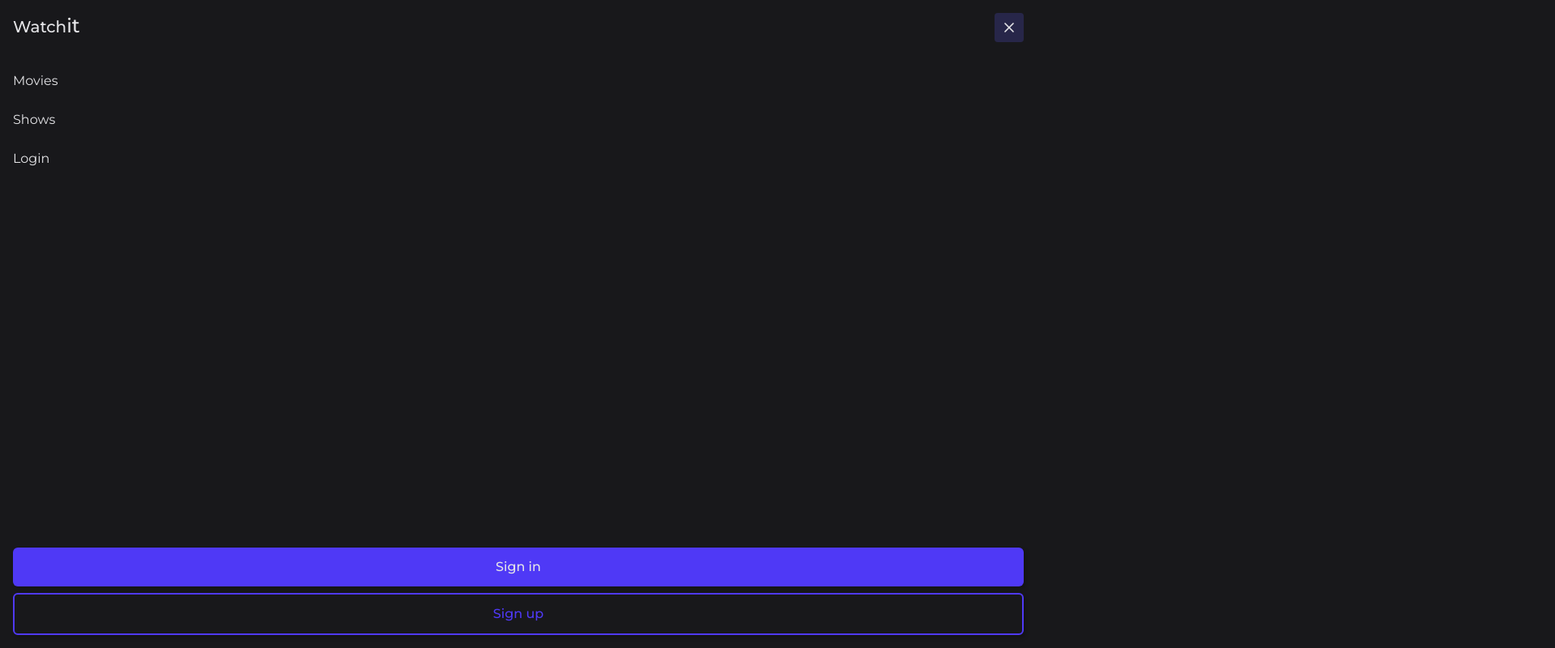
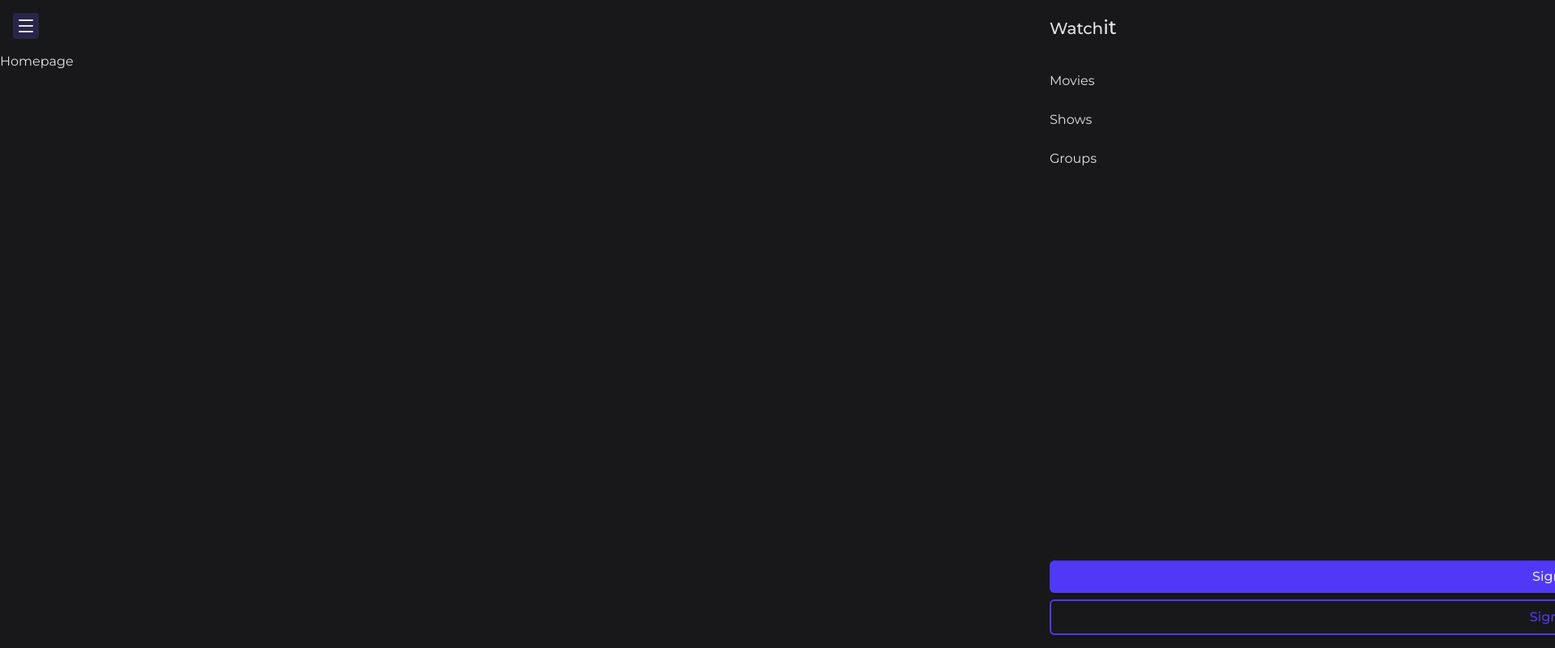
Before and after one commit to Jensaboi/watchit, a React (Vite) app in the folder frontend/: page / in a window 1280 px wide. Shown: the top 800 px of the page at 81% size, 1920 px wide, since content can reach past the window. Built offline with nearby package versions, Linux system fonts and the light colour scheme.

Commit message:
Wip mediapage to display movies or tvshows with filter options.

```diff
--- a/frontend/src/App.tsx
+++ b/frontend/src/App.tsx
@@ -1,9 +1,12 @@
 import { Outlet } from "react-router";
+import AuthProvider from "./context/AuthContext";
 
 function App() {
   return (
     <>
-      <Outlet />
+      <AuthProvider>
+        <Outlet />
+      </AuthProvider>
     </>
   );
 }
--- /dev/null
+++ b/frontend/src/components/NotFound.tsx
@@ -0,0 +1,17 @@
+import { useNavigate } from "react-router";
+import Button from "./ui/Button";
+
+export default function NotFound() {
+  const navigate = useNavigate();
+  return (
+    <>
+      <div className="w-full h-full text-center">
+        <h1 className="text-2xl my-6">404 NOT FOUND</h1>
+        <p>The page you are looking doesnt exist</p>
+        <Button className="my-4" variant="primary" onClick={() => navigate(-1)}>
+          Go back
+        </Button>
+      </div>
+    </>
+  );
+}
--- a/frontend/src/components/ui/Button.tsx
+++ b/frontend/src/components/ui/Button.tsx
@@ -1,5 +1,24 @@
-export default function Button({ children, ...rest }) {
+export default function Button({
+  children,
+  variant,
+  className,
+  ...rest
+}: {
+  children: any;
+  className?: string;
+  onClick?: () => void;
+  variant: string;
+}) {
   if (!children) return null;
 
-  return <button {...rest}>{children}</button>;
+  const variants = { primary: "primary-btn", secondary: "secondary-btn" };
+
+  return (
+    <button
+      className={`${variant ? variants[variant] : ""} ${className ? className : ""}`}
+      {...rest}
+    >
+      {children}
+    </button>
+  );
 }
--- /dev/null
+++ b/frontend/src/context/AuthContext.tsx
@@ -0,0 +1,12 @@
+import { createContext, useContext, useState } from "react";
+
+const AuthContext = createContext(null);
+
+export default function AuthProvider({ children }) {
+  const [user, setUser] = useState();
+  return (
+    <AuthContext.Provider value={{ user }}>{children}</AuthContext.Provider>
+  );
+}
+
+export const useUser = () => useContext(AuthContext);
--- /dev/null
+++ b/frontend/src/features/movie/view/MovieList.tsx
@@ -0,0 +1,3 @@
+export default function MovieList() {
+  return <div className="w-full h-full"></div>;
+}
--- /dev/null
+++ b/frontend/src/features/tv/view/TvList.tsx
@@ -0,0 +1,3 @@
+export default function TvList() {
+  return <div className="w-full h-full"></div>;
+}
--- a/frontend/src/index.css
+++ b/frontend/src/index.css
@@ -1,11 +1,4 @@
 @import "tailwindcss";
-
-/*
-color schema:
-    Purple, red, brown
-
-
-*/
 
 /* Base default styles */
 @layer base {
@@ -20,6 +13,7 @@ color schema:
   html {
     background-color: var(--color-zinc-900);
     color: var(--color-zinc-200);
+    overflow-x: hidden;
   }
 }
 
@@ -32,7 +26,7 @@ color schema:
 */
 @layer components {
   .primary-btn {
-    padding-block: calc(var(--spacing) * 3) /* --spacing = 4px */;
+    padding-block: calc(var(--spacing) * 2) /* --spacing = 4px */;
     padding-inline: calc(var(--spacing) * 6);
     display: inline-flex;
     justify-content: center;
@@ -52,7 +46,7 @@ color schema:
   }
 
   .secondary-btn {
-    padding-block: calc(var(--spacing) * 3) /* --spacing = 4px */;
+    padding-block: calc(var(--spacing) * 2) /* --spacing = 4px */;
     padding-inline: calc(var(--spacing) * 6);
     display: inline-flex;
     justify-content: center;
--- a/frontend/src/layout/MainLayout.tsx
+++ b/frontend/src/layout/MainLayout.tsx
@@ -1,25 +1,37 @@
 import { Link, Outlet } from "react-router";
-import { X } from "lucide-react";
+import { Menu, X } from "lucide-react";
 import Logo from "../assets/Logo";
 import { useState } from "react";
 
 const navItems = [
   { name: "Movies", path: "/movie" },
   { name: "Shows", path: "/tv" },
-  { name: "Login", path: "/login" },
+  { name: "Groups", path: "/groups" },
 ];
 
 export default function MainLayout() {
   const [navOpen, setNavOpen] = useState(false);
+
   return (
     <div className="h-screen w-full flex flex-col">
       <header>
+        <div className="p-4 flex justify-between align-center">
+          <button
+            aria-label="mobile-menu-btn"
+            onClick={() => setNavOpen(!navOpen)}
+            className="bg-indigo-500/20 hover:bg-indigo-500/30 rounded-sm cursor-pointer hover:shadow-indigo-400/50 p-1 hover:shadow-xs "
+          >
+            <Menu />
+          </button>
+        </div>
         <nav
           data-isOpen={navOpen}
-          className="translate-0 absolute right-0 bg-zinc-900 w-full h-screen flex flex-col data-isOpen[true]:translate-x-full"
+          className="translate-0 absolute top-0 right-0 bg-zinc-900 w-full h-screen flex flex-col transistion-translate duration-300 ease-in-out data-[isOpen=false]:translate-x-full"
         >
           <div className="p-4 flex justify-between align-center">
-            <Logo />
+            <button onClick={() => setNavOpen(!navOpen)}>
+              <Logo />
+            </button>
 
             <button
               onClick={() => setNavOpen(!navOpen)}
@@ -28,11 +40,11 @@ export default function MainLayout() {
               <X size={20} />
             </button>
           </div>
-
           <ul className="flex flex-col flex-1 p-2">
             {navItems.map(item => (
               <li>
                 <Link
+                  onClick={() => setNavOpen(false)}
                   className="block py-3 px-2 hover:bg-zinc-800 rounded-md"
                   to={item.path}
                 >
@@ -43,10 +55,18 @@ export default function MainLayout() {
           </ul>
 
           <div className="flex p-4 flex-col gap-2">
-            <Link className="primary-btn" to={"/signin"}>
+            <Link
+              onClick={() => setNavOpen(false)}
+              className="primary-btn"
+              to={"/signin"}
+            >
               Sign in
             </Link>
-            <Link className="secondary-btn" to={"/signup"}>
+            <Link
+              onClick={() => setNavOpen(false)}
+              className="secondary-btn"
+              to={"/signup"}
+            >
               Sign up
             </Link>
           </div>
--- a/frontend/src/main.tsx
+++ b/frontend/src/main.tsx
@@ -8,7 +8,7 @@ import HomePage from "./pages/HomePage.tsx";
 import SignInPage from "./pages/SignInPage.tsx";
 import SignUpPage from "./pages/SignUpPage.tsx";
 import MediaPage from "./pages/MediaPage.tsx";
-import MediaDetailsPage from "./pages/MediaDetails.tsx";
+import MediaDetailsPage from "./pages/MediaDetailsPage.tsx";
 
 const router = createBrowserRouter([
   {
--- a/frontend/src/pages/MediaPage.tsx
+++ b/frontend/src/pages/MediaPage.tsx
@@ -1,7 +1,16 @@
+import { useParams } from "react-router";
+import MovieList from "../features/movie/view/MovieList";
+import TvList from "../features/tv/view/TvList";
+import NotFound from "../components/NotFound";
+
 export default function MediaPage() {
-  return (
-    <div>
-      <h1>Media page</h1>
-    </div>
-  );
+  const { media } = useParams();
+
+  console.log(media);
+
+  if (media === "movie") return <MovieList />;
+
+  if (media === "tv") return <TvList />;
+
+  return <NotFound />;
 }
--- a/frontend/src/service/apiService.ts
+++ b/frontend/src/service/apiService.ts
@@ -0,0 +1,13 @@
+export async function getMedia({ media, filters }) {
+  if (!media) throw new Error("Media type is required");
+
+  const res = await fetch(`/discover/${media}`);
+
+  const data = await res.json();
+
+  if (!res.ok) {
+    throw new Error(data?.message ?? `Failed to load ${media}s...`);
+  }
+
+  return data.data;
+}
```
Also changed, not shown: frontend/src/pages/MediaDetailsPage.tsx (renamed from frontend/src/pages/MediaDetails.tsx), 1 other file (tests, documents, lock files or other folders).
